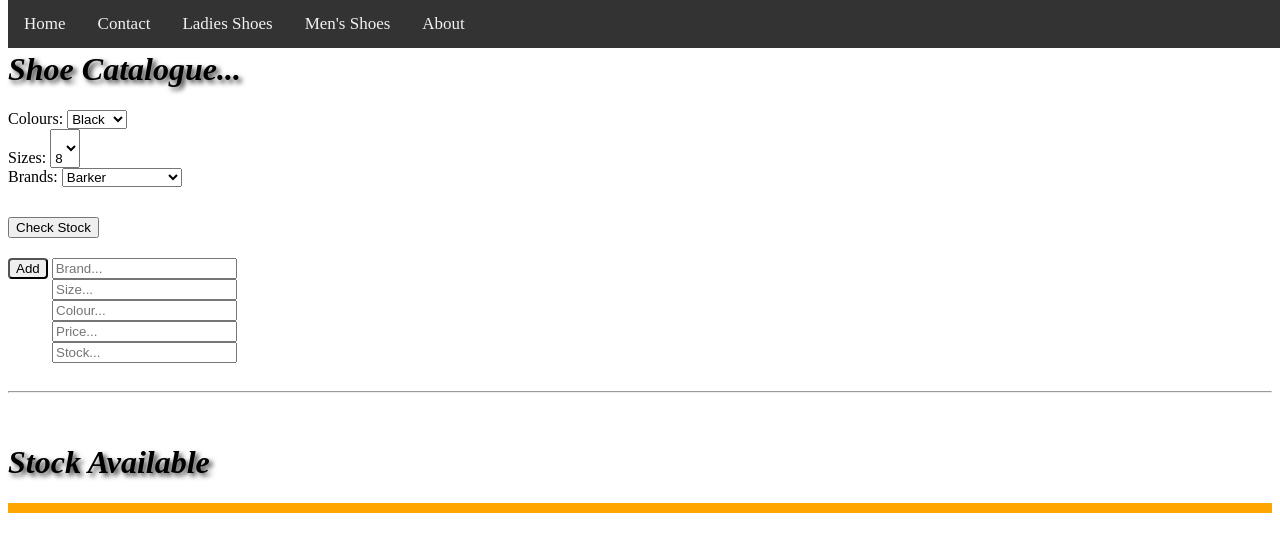
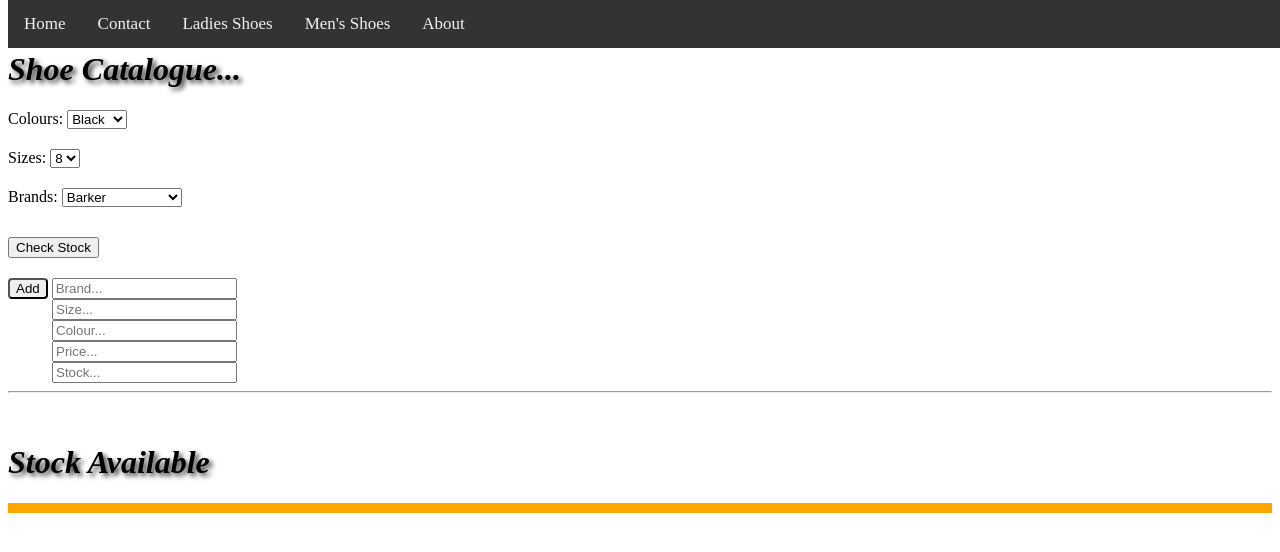
Before and after one commit to Athandwa/Shoe_Catalogue, a plain HTML site: page index.html in a window 1280 px wide. Drawn offline with nearby package versions, Linux system fonts and the light colour scheme.

Commit message:
added margin on my dropdowns

```diff
--- a/shoe_catalogue.css
+++ b/shoe_catalogue.css
@@ -25,14 +25,14 @@ h1{
   padding-bottom: 20px;
 }
 .sizes{
-  padding-top: 20px;
+  margin-top: 20px;
 }
 .checkButton{
   padding-top: 30px;
+  padding-bottom: 20px;
 }
-.displayStock{
-  padding-top: 20px;
-  padding-bottom: 20px;
+.brands{
+margin-top: 20px;
 }
 .addButton{
   border-radius: 4px;
```
